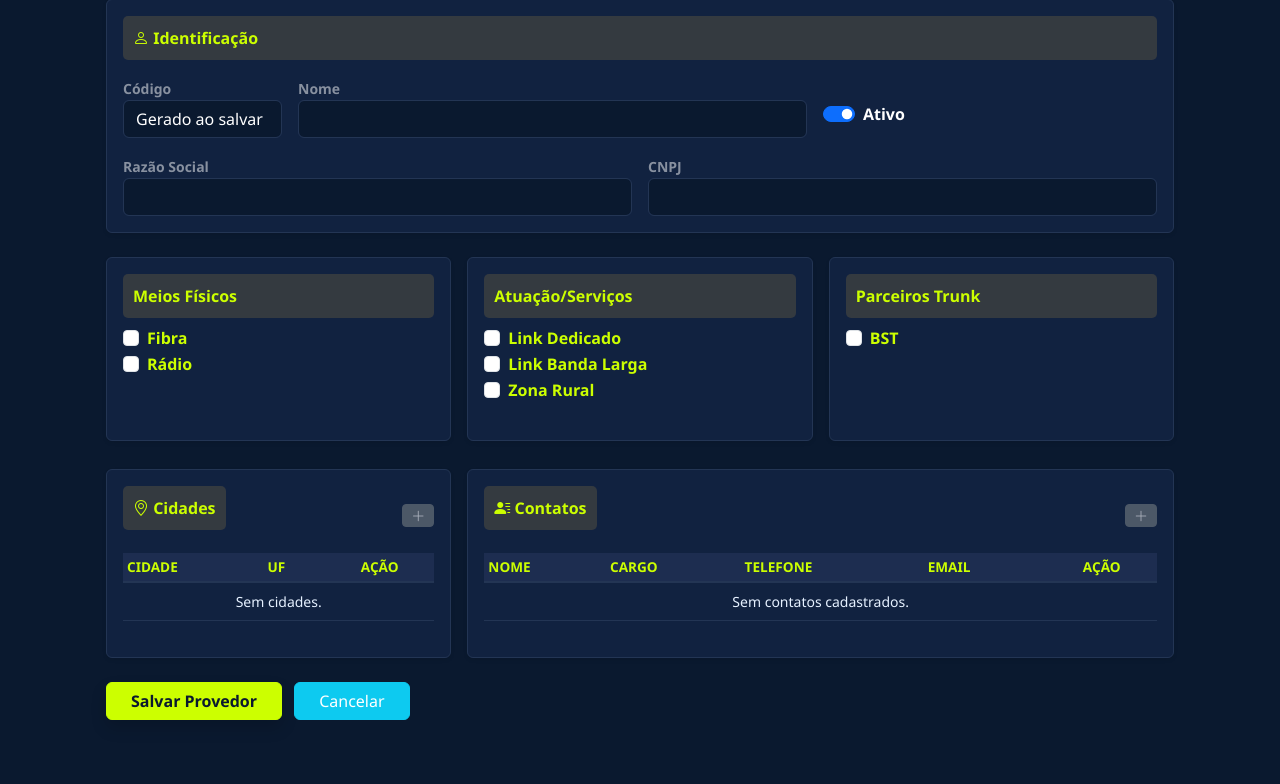
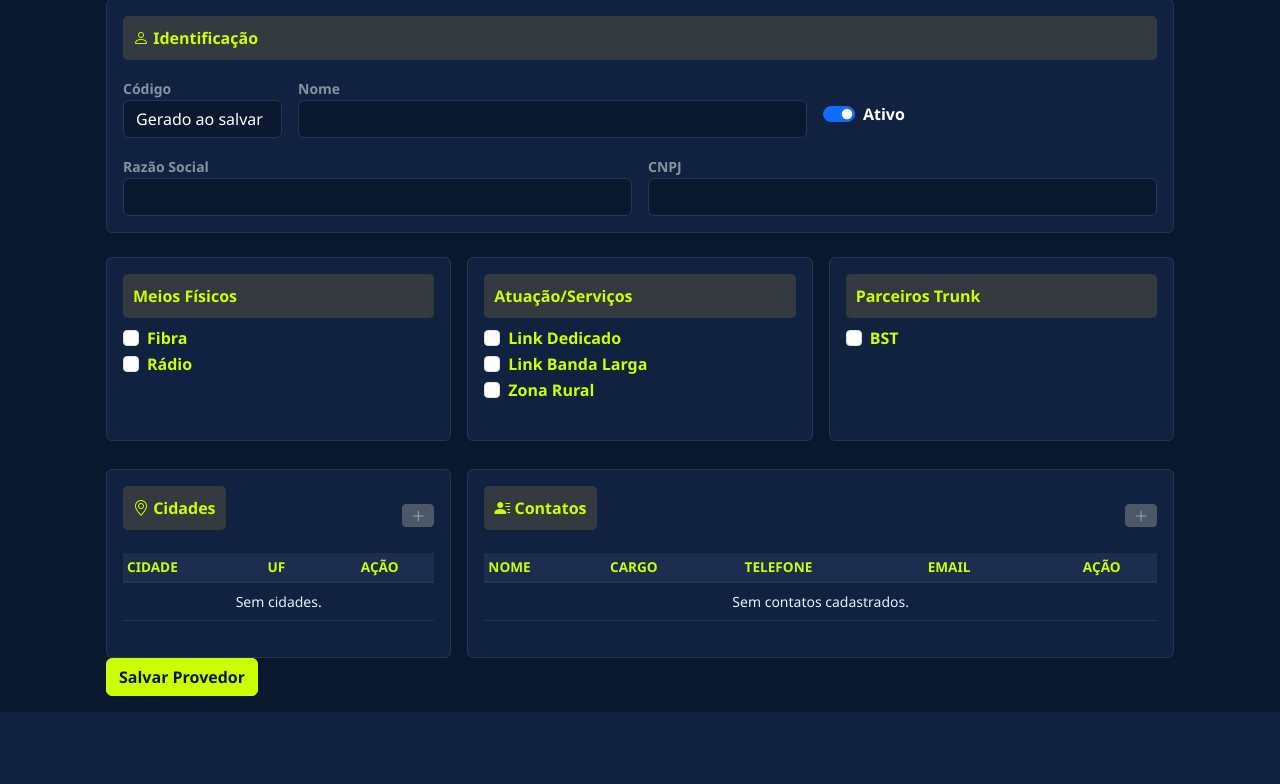
Before and after one commit to fernandosantosb30/sistema_EP, a Django app: page /provedores/novo/ in a window 1280 px wide. Shown: the part 177-961 px from the top of the page. After the commit the page ends 889 px from the top, so only its background shows below. Run offline with Django 5.2, Linux system fonts and the light colour scheme; the visitor is signed in with stand-in values (Sample User, id 1).

Commit message:
correcao de botao salvar prov

```diff
--- a/providers/forms.py
+++ b/providers/forms.py
@@ -11,6 +11,7 @@
             'link_dedicado', 'link_banda_larga', 'zona_rural'
         ]
         widgets = {
+            'codigo': forms.TextInput(attrs={'class': 'form-control bg-dark text-white border-secondary'}),
             'nome': forms.TextInput(attrs={'class': 'form-control bg-dark text-white border-secondary'}),
             'razao_social': forms.TextInput(attrs={'class': 'form-control bg-dark text-white border-secondary'}),
             'cnpj': forms.TextInput(attrs={'class': 'form-control bg-dark text-white border-secondary'}),
--- a/providers/views.py
+++ b/providers/views.py
@@ -372,17 +372,20 @@
 
 @login_required
 def editar_provedor(request, pk=None):
-    provedor = None
-    if pk: # Apenas busca se um ID for fornecido
-        provedor = get_object_or_404(Provedor, pk=pk)
+    provedor = get_object_or_404(Provedor, pk=pk) if pk else None
 
     if request.method == 'POST':
         form = ProvedorForm(request.POST, instance=provedor)
         if form.is_valid():
             form.save()
+            messages.success(request, "Provedor salvo com sucesso!")
             return redirect('lista_provedores')
+        else:
+            # ADICIONE ISTO para ver os erros no seu console ou terminal:
+            print(form.errors)
+            messages.error(request, f"Erro ao salvar: {form.errors}")
     else:
-        form = ProvedorForm(instance=provedor) # instance=None cria novo registro
+        form = ProvedorForm(instance=provedor)
 
     form_cidade = CidadeForm()
     form_contato = ContatoForm()
--- a/sistema_isp/templates/providers/cadastro_edit.html
+++ b/sistema_isp/templates/providers/cadastro_edit.html
@@ -184,12 +184,18 @@
     </div>
 </div>
 
-        <div class="mt-4 mb-5">
-            <button type="submit" class="btn btn-primary px-4 shadow">Salvar Provedor</button>
-            <a href="{% url 'lista_provedores' %}" class="btn btn-info text-white px-4 ms-2">Cancelar</a>
-        </div>
-    </form> <div class="row g-3 mt-1">
-        </div>
+        <form method="post" id="meuFormulario" onsubmit="exibirSalvando()">
+    {% csrf_token %}
+
+    <button type="submit" id="btnSalvar" class="btn btn-primary">Salvar Provedor</button>
+</form>
+<script>
+function exibirSalvando() {
+    const btn = document.getElementById('btnSalvar');
+    btn.disabled = true; // Desabilita para evitar cliques duplos
+    btn.innerText = 'Salvando...'; // Feedback visual
+}
+</script>
 
 <div class="modal fade" id="modalCidade" tabindex="-1" aria-hidden="true">
     <div class="modal-dialog">
```
